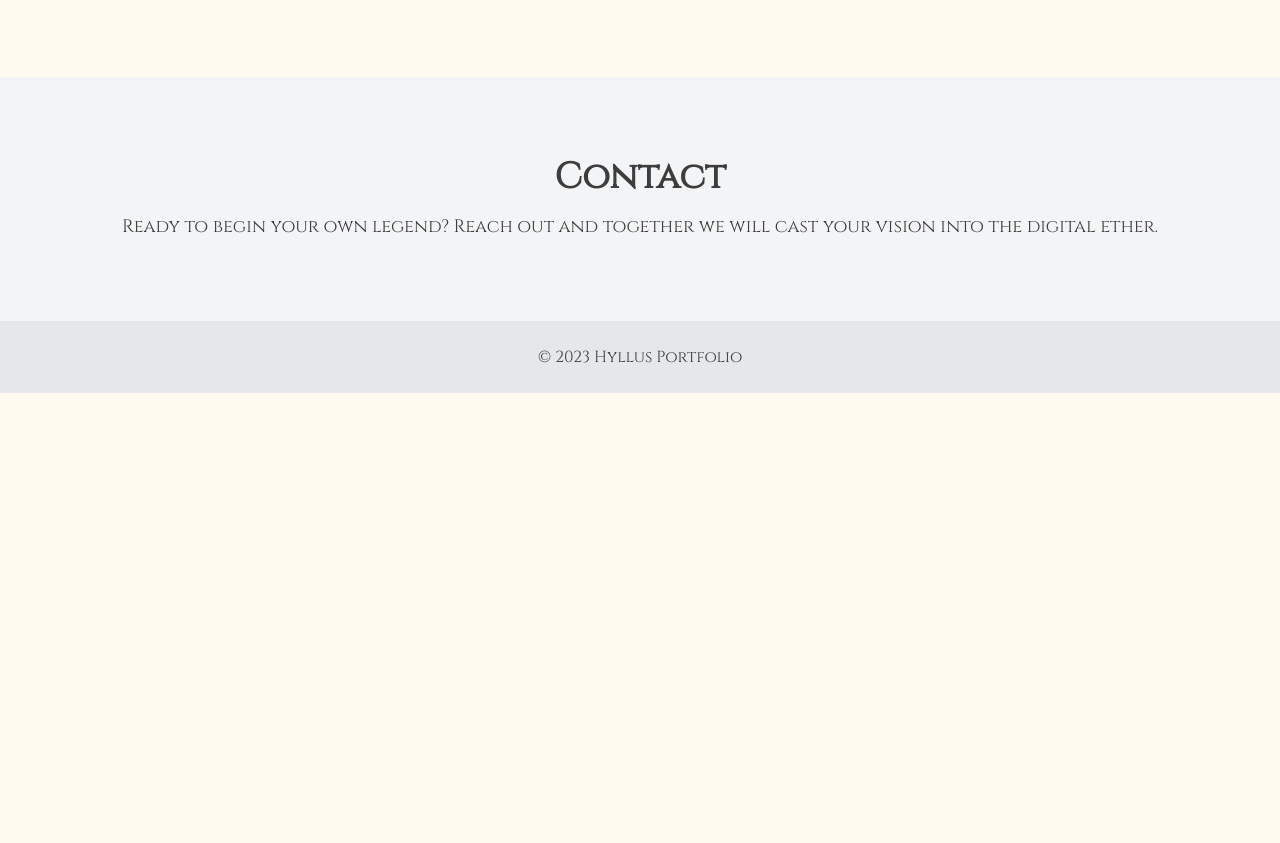
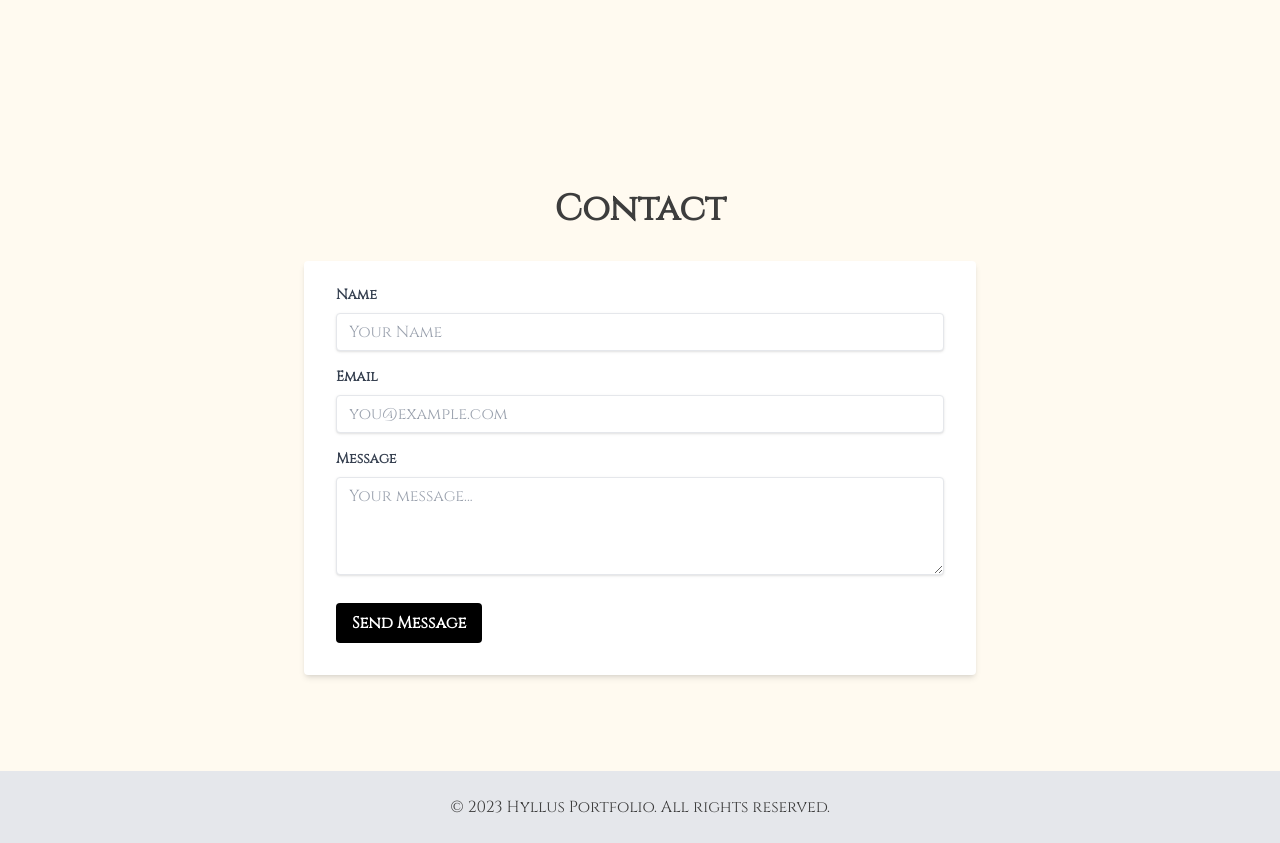
Before and after one commit to mkobaa/portfolio, a plain HTML site: page index.html in a window 1280 px wide. Shown: the part 1459-2302 px from the top of the page. Before the commit the page ends 1852 px from the top, so only its background shows below. Drawn offline with nearby package versions, Linux system fonts and the light colour scheme.

Commit message:
Update index.html

```diff
--- a/index.html
+++ b/index.html
@@ -72,13 +72,37 @@
             </div>
         </div>
     </section>
+
     <!-- Contact Section -->
-    <section id="contact">
-        <div class="py-20 bg-gray-100">
-            <div class="text-center">
-                <h2 class="text-4xl font-bold">Contact</h2>
-                <p class="mt-4 text-lg">Ready to begin your own legend? Reach out and together we will cast your vision into the digital ether.</p>
-                <!-- Add contact form here -->
+    <section id="contact" class="py-20 bg-ivory">
+        <div class="container mx-auto px-4">
+            <h2 class="text-4xl font-bold text-center my-8">Contact</h2>
+            <div class="w-full max-w-2xl mx-auto">
+                <form action="#" method="post" class="bg-white shadow-md rounded px-8 pt-6 pb-8 mb-4">
+                    <div class="mb-4">
+                        <label class="block text-gray-700 text-sm font-bold mb-2" for="name">
+                            Name
+                        </label>
+                        <input class="shadow appearance-none border rounded w-full py-2 px-3 text-gray-700 leading-tight focus:outline-none focus:shadow-outline" id="name" type="text" placeholder="Your Name" required>
+                    </div>
+                    <div class="mb-4">
+                        <label class="block text-gray-700 text-sm font-bold mb-2" for="email">
+                            Email
+                        </label>
+                        <input class="shadow appearance-none border rounded w-full py-2 px-3 text-gray-700 leading-tight focus:outline-none focus:shadow-outline" id="email" type="email" placeholder="you@example.com" required>
+                    </div>
+                    <div class="mb-4">
+                        <label class="block text-gray-700 text-sm font-bold mb-2" for="message">
+                            Message
+                        </label>
+                        <textarea class="shadow appearance-none border rounded w-full py-2 px-3 text-gray-700 mb-3 leading-tight focus:outline-none focus:shadow-outline" id="message" placeholder="Your message..." rows="4" required></textarea>
+                    </div>
+                    <div class="flex items-center justify-between">
+                        <button class="bg-black hover:bg-opacity-90 text-white font-bold py-2 px-4 rounded focus:outline-none focus:shadow-outline" type="submit">
+                            Send Message
+                        </button>
+                    </div>
+                </form>
             </div>
         </div>
     </section>
@@ -86,7 +110,7 @@
     <!-- Footer -->
     <footer class="bg-white">
         <div class="text-center p-6 bg-gray-200">
-            <p>© 2023 Hyllus Portfolio</p>
+            <p>© 2023 Hyllus Portfolio. All rights reserved.</p>
         </div>
     </footer>
 
```
